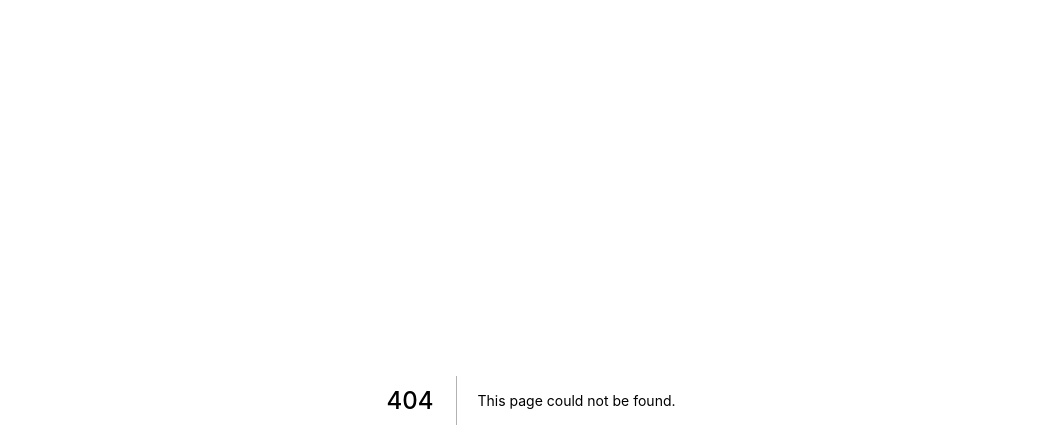
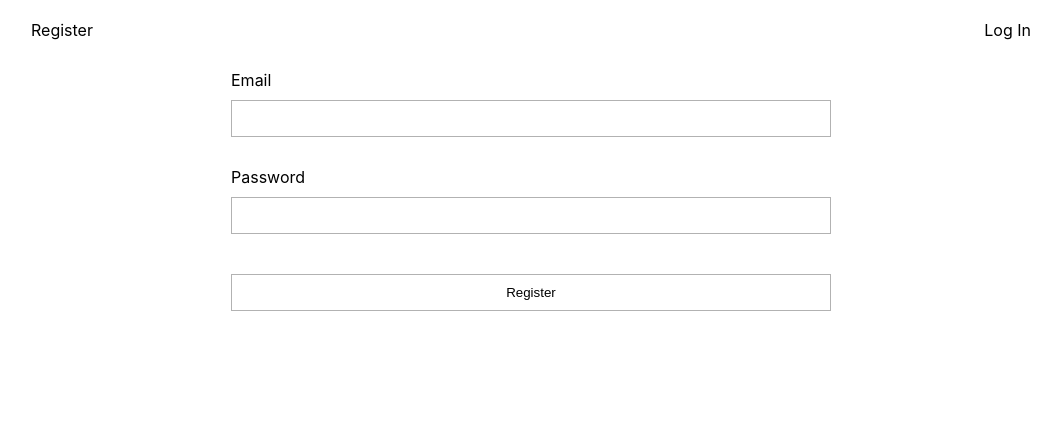
Before and after one commit to realdanilo/plumbing_products, a Next.js app: page /register in a window 1280 px wide. Before the commit this address had no page. Shown: the top 448 px of the page, without its empty margins (109-1170 px from the left). Built offline with nearby package versions, Linux system fonts and the light colour scheme.

Commit message:
separate HeaderNav for user registration, add user context

```diff
--- /dev/null
+++ b/components/HeaderNav.js
@@ -0,0 +1,24 @@
+import React, { useContext } from "react";
+import Link from "next/link";
+import { MainContext } from "../utils/MainContext";
+
+const HeaderNav = () => {
+  const { user ,setUser} = useContext(MainContext);
+  const handleLogOut = e =>{
+    setUser(null)
+  }
+  return (
+    <>
+      {user ? (
+        <p style={{margin:0}} onClick={handleLogOut}>Log Out</p>
+      ) : (
+        <>
+          <Link href="/register">Register</Link>
+          <Link href="/login">Log In</Link>
+        </>
+      )}
+    </>
+  );
+};
+
+export default HeaderNav;
--- a/components/Layout.js
+++ b/components/Layout.js
@@ -1,8 +1,15 @@
 import React from 'react'
 import styles from "../styles/Layout.module.css"
+import HeaderNav from './HeaderNav'
+
+
 export const Layout = ({children}) => {
+
     return (
         <div className={styles.mainLayout}>
+            <nav className={styles.mainNav}>
+               <HeaderNav/>
+            </nav>
             {children}
         </div>
     )
--- /dev/null
+++ b/pages/register.js
@@ -0,0 +1,46 @@
+import React , {useState,useContext} from 'react'
+import Layout from '../components/Layout'
+import style from "../styles/Register.module.css"
+import { MainContext } from '../utils/MainContext'
+import { useRouter } from 'next/router'
+
+const Register = () => {
+    const router = useRouter()
+    //Managin Form Input
+    const [formInfo, setFormInfo] = useState({email:"", password:""})
+    const [fauxCreation, setFauxCreation] = useState(true)
+    const handleInputChange = e =>{
+        setFormInfo({...formInfo,[e.target.name]:e.target.value})
+    }
+    // Managing Context
+    const {setUser }= useContext(MainContext)
+
+    //Timer, Fake connection
+    const sleep = (ms) =>  new Promise(resolve => setTimeout(resolve, ms));
+
+    const handleSubmitForm = e =>{
+        e.preventDefault()
+        setUser({email:formInfo.email,ID: Math.floor(Math.random()*100)+1 })
+        //fake api on creating user
+        setFauxCreation(false)
+        //wait 2 sec
+        sleep(1000).then(()=> router.push("/"))
+
+    }
+    return (
+        <Layout>
+            <div className={style.formContainer}>
+                <form onSubmit={handleSubmitForm}>
+                    <h1 hidden={fauxCreation}>Creating user...</h1>
+                    <label htmlFor="email">Email</label>
+                    <input type="email" name="email" required={true} value={formInfo.email} onChange={(e)=> handleInputChange(e)}/>
+                    <label htmlFor="password">Password</label>
+                    <input type="password" name="password" required={true}  minLength={4} value={formInfo.password} onChange={(e)=> handleInputChange(e)}/>
+                    <button>Register</button>
+                </form>
+            </div>
+        </Layout>
+    )
+}
+
+export default Register
--- a/styles/Layout.module.css
+++ b/styles/Layout.module.css
@@ -8,3 +8,9 @@
     /* background: black; */
     margin: 0 auto;
 }
+
+.mainNav{
+    display: flex;
+    margin: 20px 0;
+    justify-content: space-between;
+}
--- /dev/null
+++ b/styles/Login.module.css
@@ -0,0 +1,30 @@
+.formContainer{
+    display: flex;
+    justify-content: center;
+}
+.formContainer form{
+    width: 100%;
+    max-width: 600px;
+}
+.formContainer label{
+    display: block;
+    margin: 10px 0;
+    width: 100%;
+}
+.formContainer input{
+    margin-bottom: 20px;
+    padding: 10px;
+    width: 100%;
+    border: 1px solid rgba(0,0,0,.3);
+}
+.formContainer button{
+    display: block;
+    margin: 20px auto;
+    width: 100%;
+    padding: 10px;
+    background-color: white;
+    border: 1px solid rgba(0, 0, 0, 0.3);
+}
+.formContainer button:hover, .registerLink{
+    cursor: pointer;
+}
--- /dev/null
+++ b/styles/Register.module.css
@@ -0,0 +1,30 @@
+.formContainer{
+    display: flex;
+    justify-content: center;
+}
+.formContainer form{
+    width: 100%;
+    max-width: 600px;
+}
+.formContainer label{
+    display: block;
+    margin: 10px 0;
+    width: 100%;
+}
+.formContainer input{
+    margin-bottom: 20px;
+    padding: 10px;
+    width: 100%;
+    border: 1px solid rgba(0,0,0,.3);
+}
+.formContainer button{
+    display: block;
+    margin: 20px auto;
+    width: 100%;
+    padding: 10px;
+    background-color: white;
+    border: 1px solid rgba(0,0,0,.3);
+}
+.formContainer button:hover{
+    cursor: pointer;
+}
--- a/utils/MainContext.js
+++ b/utils/MainContext.js
@@ -6,6 +6,7 @@ export const MainContextProvider = ({children}) => {
     const [searchInput, setSearchInput] = useState("")
     const [searchType, setSearchType] = useState("")
     const [loading, setLoading] = useState(null)
+    const [user, setUser] = useState(null)
 
-    return <MainContext.Provider value={{searchInput, setSearchInput, loading,setLoading, searchType,setSearchType}}>{children}</MainContext.Provider>
+    return <MainContext.Provider value={{searchInput, setSearchInput, loading,setLoading, searchType,setSearchType, user, setUser}}>{children}</MainContext.Provider>
 }
```
Also changed, not shown: pages/login.js (added, +37 -0 lines).
